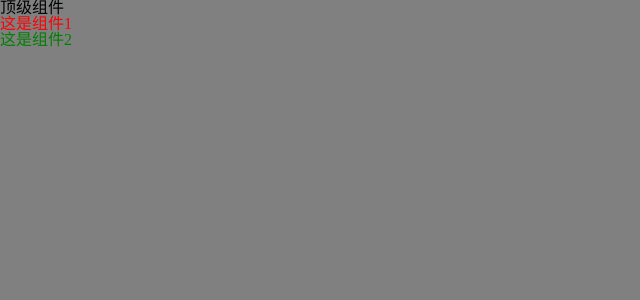
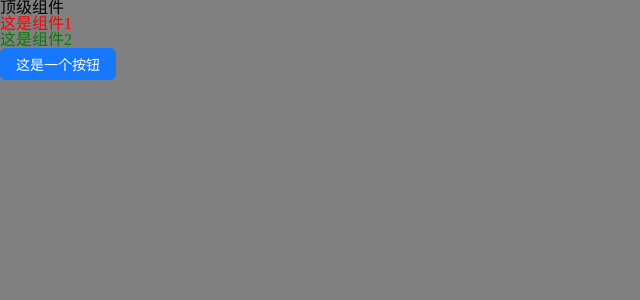
Before and after one commit to nianmengwuling/react-vite-project, a React (Vite) app: page / in a window 1280 px wide. Shown: the top 300 px of the page, without its empty margins (0-640 px from the left). Built offline with nearby package versions, Linux system fonts and the light colour scheme.

Commit message:
antd的引入

```diff
--- a/package.json
+++ b/package.json
@@ -10,6 +10,8 @@
     "preview": "vite preview"
   },
   "dependencies": {
+    "@ant-design/icons": "^5.2.6",
+    "antd": "^5.11.1",
     "react": "^18.2.0",
     "react-dom": "^18.2.0",
     "react-redux": "^7.2.8",
--- a/src/App.tsx
+++ b/src/App.tsx
@@ -1,9 +1,10 @@
-import { useState } from 'react'
+//import { useState } from 'react'
 import Comp1 from "@/components/Comp1"
 import Comp2 from "@/components/Comp2"
+import {Button} from "antd"
 
 function App() {
-  const [count, setCount] = useState(0)
+  //const [count, setCount] = useState(0)
 
   return (
     <>
@@ -11,6 +12,7 @@ function App() {
         顶级组件
         <Comp1></Comp1>
         <Comp2></Comp2>
+        <Button type="primary">这是一个按钮</Button>
       </div>
     </>
   )
```
Also changed, not shown: 1 other file (tests, documents, lock files or other folders).
